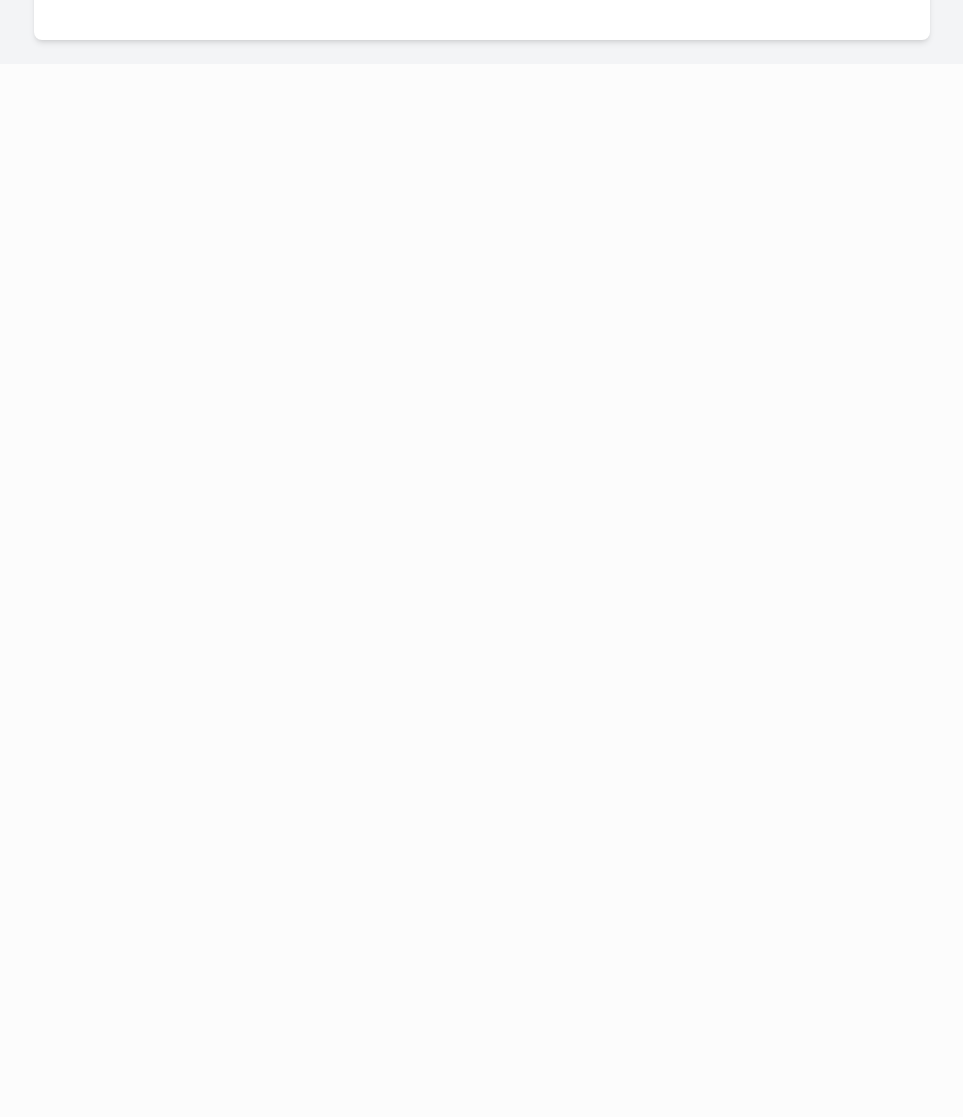
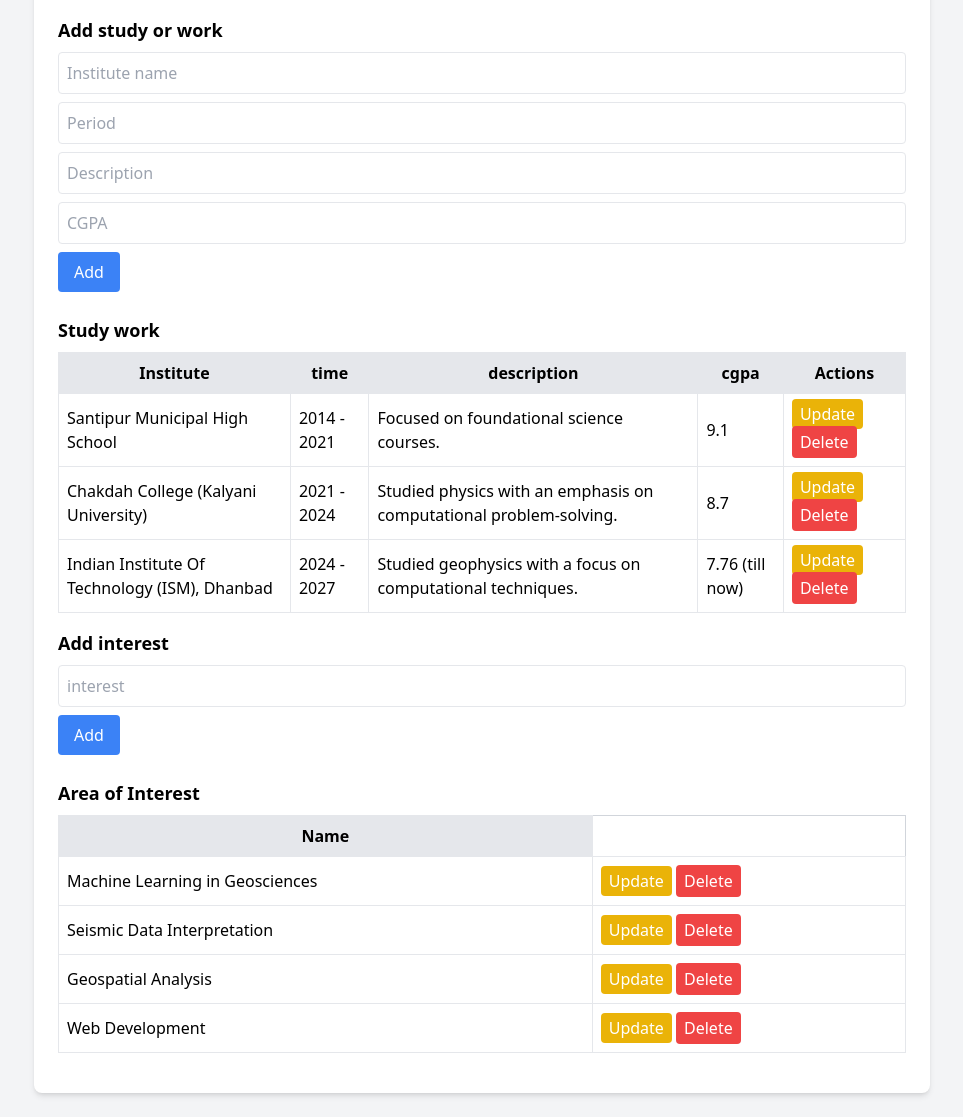
Before and after one commit to tuhinbidyanta/portfolio, a Flask app: page /admin in a window 1280 px wide. Shown: the part 1971-3088 px from the top of the page, without its empty margins (158-1121 px from the left). Before the commit the page ends 2017 px from the top, so only its background shows below. Run offline with Flask 3, Linux system fonts and the light colour scheme; some libraries are stand-ins or nearby versions.

Commit message:
restart v1

```diff
--- a/app.py
+++ b/app.py
@@ -33,6 +33,15 @@ class Resource(db.Model):
     name = db.Column(db.String(200), nullable=False)
     link = db.Column(db.String(400), nullable=False)
     category = db.Column(db.String(100), nullable=False)
+class Study(db.Model):
+    id = db.Column(db.Integer, primary_key=True)
+    institute = db.Column(db.String(200),nullable = False)
+    time = db.Column(db.String(50),nullable = False)
+    desc = db.Column(db.String(200),nullable = False)
+    cgpa = db.Column(db.String(20),nullable = False)
+class Interest(db.Model):
+    id = db.Column(db.Integer, primary_key=True)
+    interest = db.Column(db.String(100),nullable = False)
 
 
 @app.route('/admin', methods=['GET', 'POST'])
@@ -73,6 +82,22 @@ def admin():
 
             )
             db.session.add(new_resource)
+        elif form_type == 'study_work':
+            new_project = Study(
+                institute=request.form['institute'],
+                time=request.form['time'],
+                desc=request.form['desc'],
+                cgpa=request.form['cgpa'],
+
+            )
+            db.session.add(new_project)
+        elif form_type == 'interest':
+            new_project = Interest(
+                interest=request.form['interest'],
+
+
+            )
+            db.session.add(new_project)
         db.session.commit()
         return redirect(url_for('admin'))
 
@@ -80,7 +105,9 @@ def admin():
     certificates = Certificate.query.all()
     resources = Resource.query.all()
     skill = Skill.query.all()
-    return render_template('admin.html', projects=projects, certificates=certificates, resources=resources,skill=skill)
+    study = Study.query.all()
+    inter = Interest.query.all()
+    return render_template('admin.html',interest=inter,study_work =study, projects=projects, certificates=certificates, resources=resources,skill=skill)
 
 @app.route('/delete/<table>/<int:id>', methods=['POST'])
 def delete_entry(table, id):
@@ -92,6 +119,10 @@ def delete_entry(table, id):
         entry = Resource.query.get_or_404(id)
     elif table == 'skill':
         entry = Skill.query.get_or_404(id)
+    elif table == 'study_work':
+        entry = Study.query.get_or_404(id)
+    elif table == 'interest':
+        entry = Interest.query.get_or_404(id)
     else:
         return redirect(url_for('admin'))
 
@@ -110,6 +141,10 @@ def update_entry(table, id):
         entry = Resource.query.get_or_404(id)
     elif table == 'skill':
         entry = Skill.query.get_or_404(id)
+    elif table == 'study_work':
+        entry = Study.query.get_or_404(id)
+    elif table == 'interest':
+        entry = Interest.query.get_or_404(id)
     else:
         return redirect(url_for('admin'))
 
@@ -124,11 +159,13 @@ def update_entry(table, id):
 
 @app.route('/')
 def home():
-    return render_template('home.html')
+    interest = Interest.query.all()
+    return render_template('home.html',inter = interest)
 @app.route('/about')
 def about():
+    study = Study.query.all()
     skill = Skill.query.all()
-    return render_template('about.html',skill= skill)
+    return render_template('about.html',skill= skill,study = study)
 @app.route('/project')
 def project():
     projects = Project.query.all()
@@ -143,7 +180,7 @@ def certificate():
     return render_template('certificate.html', cer = certificates)
 
 if __name__ == '__main__':
-    # with app.app_context():
-    #     db.create_all()
+    with app.app_context():
+        db.create_all()
     # print("Database created successfully!")
     app.run(debug=True)
--- a/templates/admin.html
+++ b/templates/admin.html
@@ -137,8 +137,69 @@
                 </td>
             </tr>
             {% endfor %}
+        </table>
+            <!--study and work-->
+            <form method="POST" class="mb-6">
+                <input type="hidden" name="form_type" value="study_work">
+                <h2 class="text-lg font-semibold mb-2">Add study or work</h2>
+                <input type="text" name="institute" placeholder="Institute name" class="w-full p-2 border rounded mb-2">
+                <input type="text" name="time" placeholder="Period" class="w-full p-2 border rounded mb-2">
+                <input type="text" name="desc" placeholder="Description" class="w-full p-2 border rounded mb-2">
+                <input type="text" name="cgpa" placeholder="CGPA" class="w-full p-2 border rounded mb-2">
+                <button type="submit" class="bg-blue-500 text-white px-4 py-2 rounded">Add</button>
+            </form>
+                <!--  -->
+            <h2 class="text-lg font-semibold mb-2">Study work</h2>
+            <table class="w-full border-collapse border border-gray-300 mb-4">
+                <tr class="bg-gray-200">
+                    <th class="border p-2">Institute</th>
+                    <th class="border p-2">time</th>
+                    <th class="border p-2">description</th>
+                    <th class="border p-2">cgpa</th>
+                    <th class="border p-2">Actions</th>
+                </tr>
+                {% for std in study_work %}
+                <tr>
+                    <td class="border p-2">{{ std.institute }}</td>
+                    <td class="border p-2">{{ std.time }}</td>
+                    <td class="border p-2">{{ std.desc }}</td>
+                    <td class="border p-2">{{ std.cgpa }}</td>
+                    <td class="border p-2">
+                        <a href="/update/study_work/{{ std.id }}" class="bg-yellow-500 text-white px-2 py-1 rounded">Update</a>
+                        <form action="/delete/study_work/{{ std.id }}" method="POST" style="display:inline;">
+                            <button type="submit" class="bg-red-500 text-white px-2 py-1 rounded">Delete</button>
+                        </form>
+                    </td>
+                </tr>
+                {% endfor %}
 
-    </table>
+
+            </table>
+            <form method="POST" class="mb-6">
+                <input type="hidden" name="form_type" value="interest">
+                <h2 class="text-lg font-semibold mb-2">Add interest</h2>
+                <input type="text" name="interest" placeholder="interest" class="w-full p-2 border rounded mb-2">
+                <button type="submit" class="bg-blue-500 text-white px-4 py-2 rounded">Add</button>
+            </form>
+                <!-- interest Table -->
+            <h2 class="text-lg font-semibold mb-2">Area of Interest</h2>
+            <table class="w-full border-collapse border border-gray-300 mb-4">
+                <tr class="bg-gray-200">
+                    <th class="border p-2">Name</th>
+
+                </tr>
+                {% for inter in interest %}
+                <tr>
+                    <td class="border p-2">{{ inter.interest }}</td>
+                    <td class="border p-2">
+                        <a href="/update/interest/{{ inter.id }}" class="bg-yellow-500 text-white px-2 py-1 rounded">Update</a>
+                        <form action="/delete/interest/{{ inter.id }}" method="POST" style="display:inline;">
+                            <button type="submit" class="bg-red-500 text-white px-2 py-1 rounded">Delete</button>
+                        </form>
+                    </td>
+                </tr>
+                {% endfor %}
+            </table>
 
     </div>
 </body>
```
Also changed, not shown: templates/about.html (+7 -16 lines), templates/home.html (+4 -4 lines), templates/update.html (+7 -0 lines), instance/database.db.
